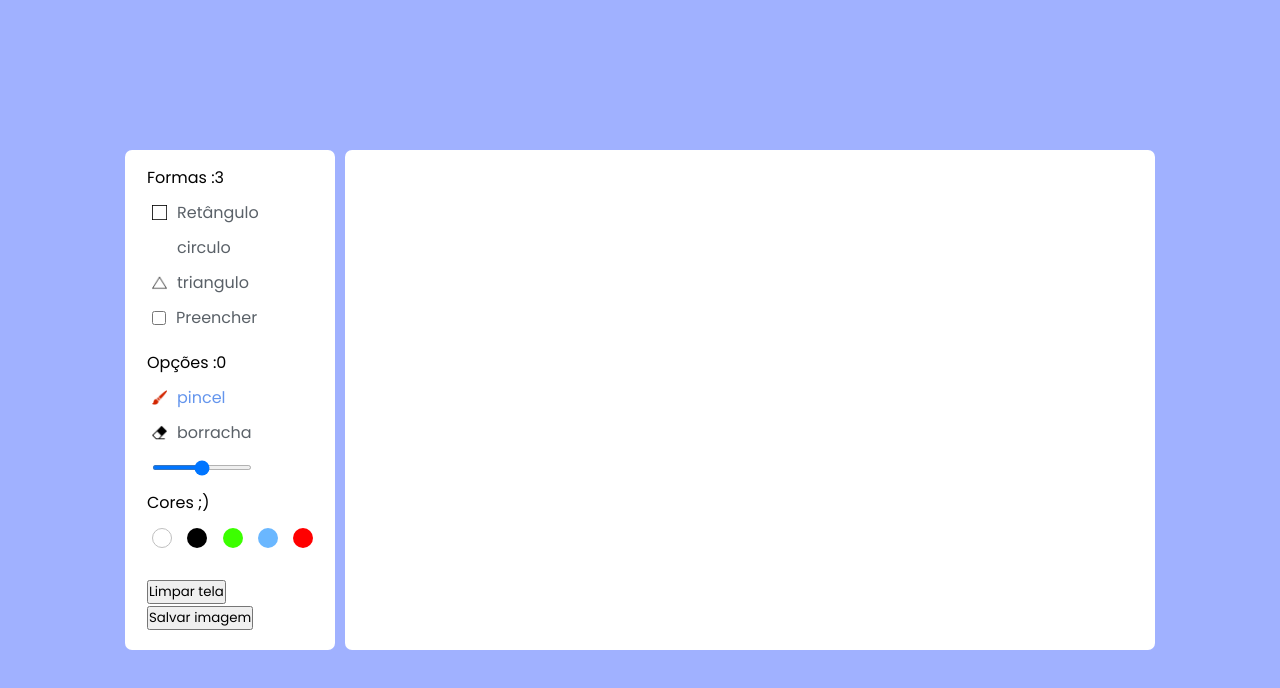
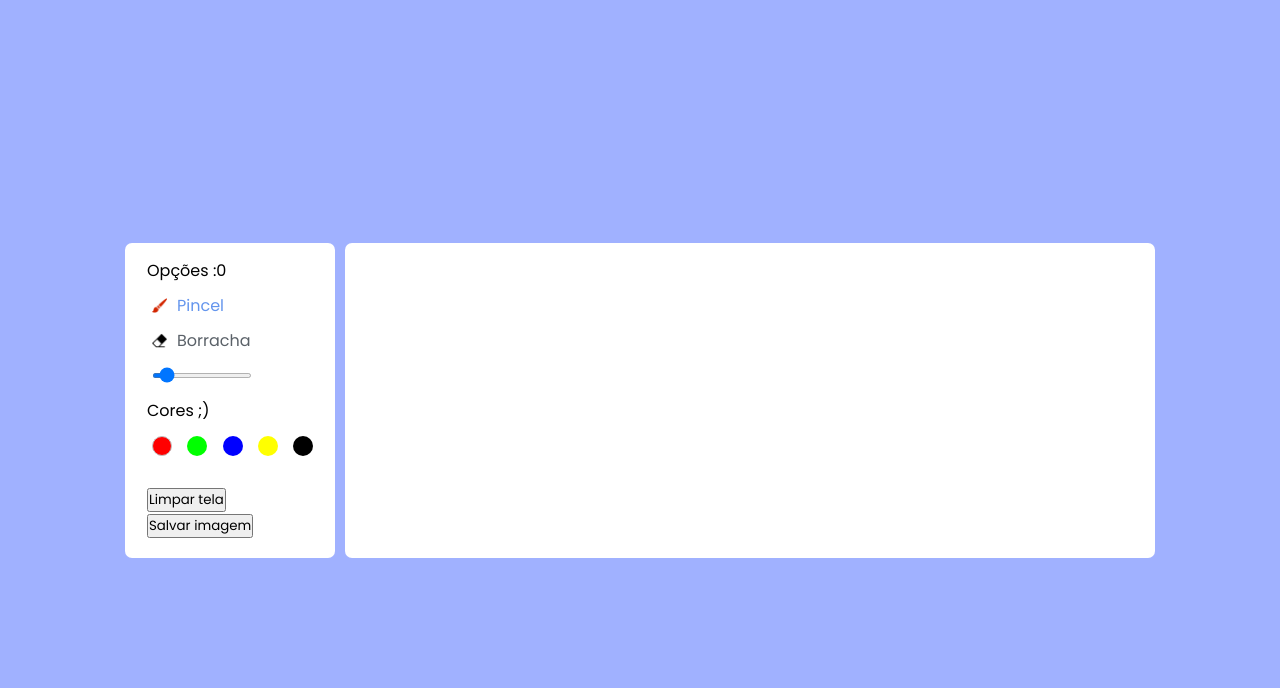
Before and after one commit to liajapa/pamlicao, a plain HTML site: page index.html in a window 1280 px wide. Drawn offline with Linux system fonts and the light colour scheme.

Commit message:
Update index.html

```diff
--- a/index.html
+++ b/index.html
@@ -11,41 +11,20 @@
 
    <div class="container">
     <section class="tools-board">
-        <div class="row">
-            <label class="title">Formas :3</label>
-            <ul class="options">
-                <li class="option">
-                    <img src="icons/quadrado.png" alt="" width="15px" height="15px">
-                    <span>Retângulo</span>
-                </li>
-                <li class="option">
-                    <img src="icons/circulo.png" alt="" width="15px" height="15px">
-                    <span>circulo</span>
-                </li>
-                <li class="option">
-                    <img src="icons/triangulo.png" alt="" width="15px" height="15px">
-                    <span>triangulo</span>
-                </li>
-                <li class="option">
-                    <input type="checkbox" id="preencher">
-                    <label for="">Preencher</label>
-                </li>
-            </ul>
-        </div>
 
         <div class="row">
             <label class="title">Opções :0</label>
             <ul class="options">
                 <li class="option active">
-                    <img src="icons/pincel.png" alt="" width="15px" height="15px">
-                    <span>pincel</span>
+                    <img src="icons/pincel.png" alt="Pincel" width="15px" height="15px">
+                    <span>Pincel</span>
                 </li>
                 <li class="option">
-                    <img src="icons/borracha.png" alt="" width="15px" height="15px">
-                    <span>borracha</span>
+                    <img src="icons/borracha.png" alt="Borracha" width="15px" height="15px">
+                    <span>Borracha</span>
                 </li>
                 <li class="option">
-                    <input type="range" id="size-slider">
+                    <input type="range" id="size-slider" min="1" max="50" value="5">
                 </li>
             </ul>
         </div>
@@ -53,11 +32,11 @@
         <div class="row colors">
             <label class="title">Cores ;)</label>
             <ul class="options">
-               <li class="option"></li>
-               <li class="option"></li>
-               <li class="option"></li>
-               <li class="option"></li>
-               <li class="option"></li>
+                <li class="option" style="background-color: #FF0000;"></li>
+                <li class="option" style="background-color: #00FF00;"></li>
+                <li class="option" style="background-color: #0000FF;"></li>
+                <li class="option" style="background-color: #FFFF00;"></li>
+                <li class="option" style="background-color: #000000;"></li>
             </ul>
         </div>
 
```
